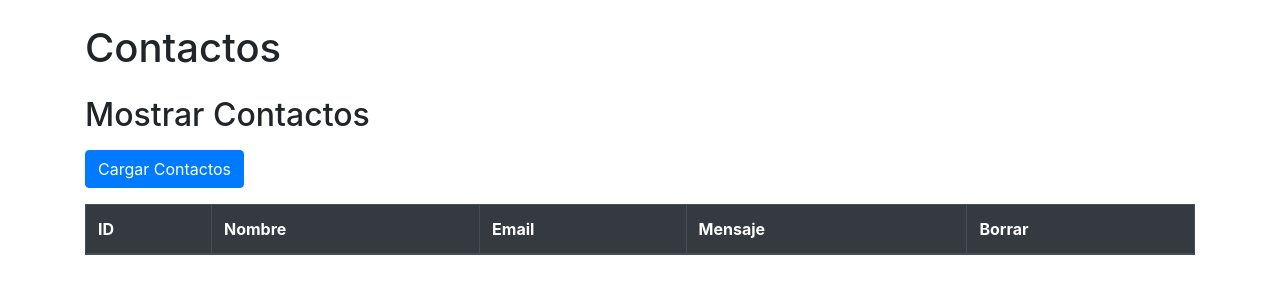
After one commit to Diego24Vas/proyectoDesWeb, a PHP site: page /admin/index.html in a window 1280 px wide. The commit adds this page. Shown: the top 300 px of the page. Run offline with PHP 8.4, Linux system fonts and the light colour scheme; lists and menus that the app fills with data are empty.

Commit message:
se agrego eliminar contactos desde admin

```diff
--- /dev/null
+++ b/Entrega_3/admin/index.html
@@ -0,0 +1,38 @@
+<!DOCTYPE html>
+<html lang="es">
+<head>
+    <meta charset="UTF-8">
+    <meta name="viewport" content="width=device-width, initial-scale=1.0">
+    <title>Mostrar Contactos</title>
+    <link href="https://stackpath.bootstrapcdn.com/bootstrap/4.5.2/css/bootstrap.min.css" rel="stylesheet">
+    <script src="https://code.jquery.com/jquery-3.5.1.slim.min.js"></script>
+    <script src="https://cdn.jsdelivr.net/npm/@popperjs/core@2.9.2/dist/umd/popper.min.js"></script>
+    <script src="https://stackpath.bootstrapcdn.com/bootstrap/4.5.2/js/bootstrap.min.js"></script>
+    <script src="../js/funciones.js" defer></script>
+</head>
+<body>
+    <div class="container">
+        <h1 class="my-4">Contactos</h1>
+        <section id="mostrarContactos">
+            <h2 class="mb-3">Mostrar Contactos</h2>
+            <button id="cargarContactos" class="btn btn-primary mb-3">Cargar Contactos</button>
+
+
+            <table id="tablaContactos" class="table table-bordered">
+                <thead class="thead-dark">
+                    <tr>
+                        <th>ID</th>
+                        <th>Nombre</th>
+                        <th>Email</th>
+                        <th>Mensaje</th>
+                        <th>Borrar</th>
+                    </tr>
+                </thead>
+                <tbody>
+                    <!-- Aquí se llenarán los contactos mediante JavaScript -->
+                </tbody>
+            </table>
+        </section>
+    </div>
+</body>
+</html>
--- a/Entrega_3/index.html
+++ b/Entrega_3/index.html
@@ -5,6 +5,7 @@
     <meta name="viewport" content="width=device-width, initial-scale=1.0"> <!-- optimizacion para telefonos -->
     <meta name="description" content="Sushito Shan-Gai.">
     <title>Sushito Shan-Gai</title>
+    <link href="https://cdn.jsdelivr.net/npm/bootstrap@5.3.0-alpha1/dist/css/bootstrap.min.css" rel="stylesheet" integrity="sha384-KyZXEJx3VBK+dAqF5tNi+9xCkQw8pqjTL0cbp6kVsaqzZSwzHx84k54bIhAoiFfn" crossorigin="anonymous">
     <link rel="stylesheet" href="css/stylesIndex.css">
 </head>
 <body>
--- a/Entrega_3/js/funciones.js
+++ b/Entrega_3/js/funciones.js
@@ -69,10 +69,6 @@ window.onload = function() {
 
 // ---------------------------------------------------------------------------------
 
-
-
-// ---------------------------------------------------------------------------------
-
 // FUNCION PARA MOSTRAR DATOS INGRESADOS EN FORMULARIO
 function handleSubmit(event) {
     event.preventDefault(); // Previene el envío real del formulario
@@ -89,7 +85,7 @@ function handleSubmit(event) {
 
 /// FUNCION PARA CARGAR CONTACTOS DESDE LA BASE DE DATOS CON FETCH
 document.getElementById('cargarContactos').addEventListener('click', function() {
-    fetch('php/obtener_contactos.php')
+    fetch('../php/obtener_contactos.php')
     .then(response => response.json())
     .then(data => {
         const tablaContactos = document.getElementById('tablaContactos').getElementsByTagName('tbody')[0];
@@ -103,10 +99,12 @@ document.getElementById('cargarContactos').addEventListener('click', function()
         } else {
             data.forEach(contacto => {
                 const row = tablaContactos.insertRow();
+                const cellID = row.insertCell(0);
                 const cellNombre = row.insertCell(0);
                 const cellEmail = row.insertCell(1);
                 const cellMensaje = row.insertCell(2);
 
+                cellID.textContent = contacto.id;
                 cellNombre.textContent = contacto.nombre;
                 cellEmail.textContent = contacto.email;
                 cellMensaje.textContent = contacto.mensaje;
@@ -117,3 +115,77 @@ document.getElementById('cargarContactos').addEventListener('click', function()
         console.error('Error al obtener los contactos:', error);
     });
 });
+
+
+// ---------------------------------------------------------------------------------
+
+// FUNCION PARA ELIMINAR CONTACTOS DESDE LA BASE DE DATOS CON FETCH
+document.addEventListener('DOMContentLoaded', function() {
+    document.getElementById('cargarContactos').addEventListener('click', cargarContactos);
+});
+
+function cargarContactos() {
+    fetch('../php/obtener_contactos.php') // Reemplaza con la URL de tu archivo PHP
+        .then(response => response.json())
+        .then(contactos => {
+            const tbody = document.querySelector('#tablaContactos tbody');
+            tbody.innerHTML = ''; // Limpiar la tabla antes de cargar los contactos
+
+            contactos.forEach(contacto => {
+                const tr = document.createElement('tr');
+
+                tr.innerHTML = `
+                    <td>${contacto.id}</td>
+                    <td>${contacto.nombre}</td>
+                    <td>${contacto.email}</td>
+                    <td>${contacto.mensaje}</td>
+                    <td>
+                        <button class="btn btn-danger btn-sm eliminar-contacto" data-id="${contacto.id}">Eliminar</button>
+                    </td>
+                `;
+
+                tbody.appendChild(tr);
+            });
+
+            // Agregar evento de clic a los botones de eliminar
+            document.querySelectorAll('.eliminar-contacto').forEach(button => {
+                button.addEventListener('click', function() {
+                    const contactoId = this.getAttribute('data-id');
+                    eliminarContacto(contactoId, this.closest('tr'));
+                });
+            });
+        })
+        .catch(error => console.error('Error al cargar los contactos:', error));
+}
+
+function eliminarContacto(contactoId, fila) {
+    fetch('../php/eliminar_contacto.php', {
+        method: 'POST',
+        headers: {
+            'Content-Type': 'application/json'
+        },
+        body: JSON.stringify({ id: contactoId })
+    })
+    .then(response => {
+        if (response.ok) {
+            fila.remove();
+        } else {
+            console.error('Error al eliminar el contacto');
+        }
+    })
+    .catch(error => console.error('Error al eliminar el contacto:', error));
+}
+
+function ocultarContactos() {
+    const tabla = document.getElementById('tablaContactos');
+    if (tabla.style.display === 'none') {
+        tabla.style.display = 'table';
+        document.getElementById('ocultarContactos').textContent = 'Ocultar Contactos';
+    } else {
+        tabla.style.display = 'none';
+        document.getElementById('ocultarContactos').textContent = 'Mostrar Contactos';
+    }
+}
+
+
+// ---------------------------------------------------------------------------------
--- a/Entrega_3/php/obtener_contactos.php
+++ b/Entrega_3/php/obtener_contactos.php
@@ -2,7 +2,7 @@
 include 'conex.php'; // Incluir el archivo de conexión a la base de datos
 
 // Preparar la consulta SQL para obtener todos los contactos
-$sql = "SELECT nombre, email, mensaje FROM contactosDesWeb";
+$sql = "SELECT id, nombre, email, mensaje FROM contactosDesWeb";
 $result = $conn->query($sql);
 
 // Verificar si hay resultados
```
Also changed, not shown: Entrega_3/admin/index.php (deleted, +0 -51 lines), Entrega_3/contacto.html (+0 -19 lines), Entrega_3/php/eliminar_contacto.php (added, +24 -0 lines).
